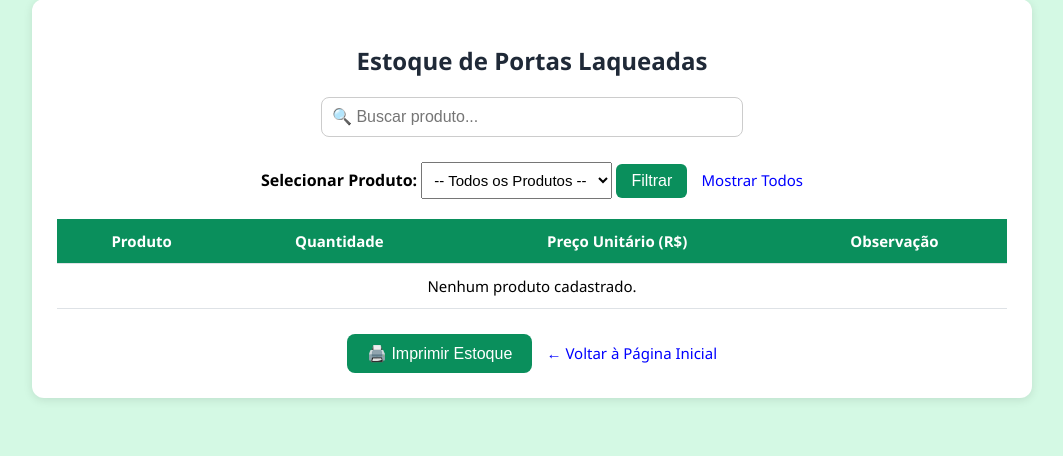
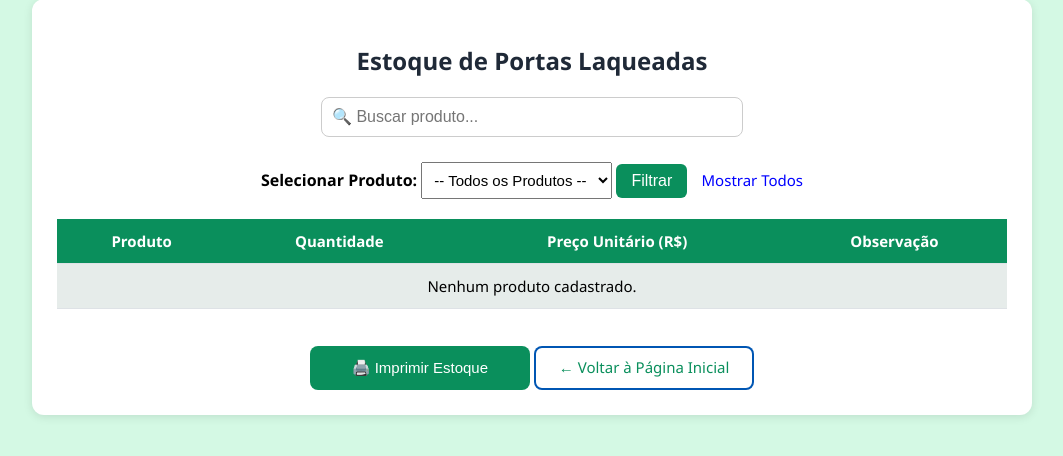
Before and after one commit to Gentil-dev/sistema_gerenciamento_de_estoque, a Flask app: page /estoque in a window 1280 px wide. Shown: the part 101-557 px from the top of the page, without its empty margins (108-1171 px from the left). Run offline with Flask 3, Linux system fonts and the light colour scheme.

Commit message:
Ajustes de UX na pág. de estoque

```diff
--- a/app/routes.py
+++ b/app/routes.py
@@ -41,11 +41,9 @@ def home():
 @bp.route('/gerente', methods=['GET', 'POST'])
 def gerente():
     senha_correta = os.getenv('GERENTE_SENHA')
-    print(">>> GERENTE_SENHA EM PRODUÇÃO:", senha_correta)
 
     if request.method == 'POST':
         senha_digitada = request.form.get('senha')
-        print(">>> SENHA DIGITADA:", repr(senha_digitada))
 
         if senha_correta and check_password_hash(senha_correta, senha_digitada):
             session['gerente_logado'] = True
@@ -57,9 +55,7 @@ def gerente():
     return render_template('login.html')
 
 
-
 #painel gerente(protegido)
-
 @bp.route('/painel')
 @gerente_required
 def painel_gerente():
--- a/app/templates/estoque.html
+++ b/app/templates/estoque.html
@@ -65,7 +65,10 @@
         }
 
         tr:nth-child(even) {
-            background-color: #f2f6ff;
+            background-color: #e0e0e0;
+        }
+        tr:nth-child(odd) {
+            background-color: #e6ecea;
         }
 
         .botoes {
@@ -85,7 +88,12 @@
         }
 
         button:hover {
-            background-color: #0056b3;
+            background-color: #0A8F5C;
+        }
+
+        button:hover,
+        button:active {
+            background-color: #01493d;
         }
 
         a {
@@ -145,6 +153,30 @@
             main { box-shadow: none; }
         }
 
+        .botoes button,
+        .botoes .voltar-home {
+            min-width: 220px;
+            height: 44px;
+            display: inline-flex;
+            align-items: center;
+            justify-content: center;
+            box-sizing: border-box;
+            font-size: 15px;
+            line-height: 1;
+            border-radius: 8px;
+        }
+        .botoes .voltar-home {
+            margin: 12px auto 0;
+            background-color: #ffffff;
+            color: #0A8F5C;
+            box-shadow: inset 0 0 0 2px #0056b3;
+            cursor: pointer;
+            transition: background 0.2s, color 0.2s;
+        }
+        .botoes .voltar-home:hover {
+            background-color: #f0f0f0;
+            color: #0A8FC;
+        }
     </style>
 </head>
 <body>
@@ -208,9 +240,9 @@
             <div class="botoes">
                 <button onclick="window.print()">🖨️ Imprimir Estoque</button>
                 {% if gerente_logado %}
-                    <a href="/painel">← Voltar ao Painel</a>
+                    <a href="/painel" class="voltar-home">← Voltar ao Painel</a>
                 {% else %}
-                    <a href="/">← Voltar à Página Inicial</a>
+                    <a href="/" class="voltar-home">← Voltar à Página Inicial</a>
                 {% endif %}
             </div>
         </div>
```
